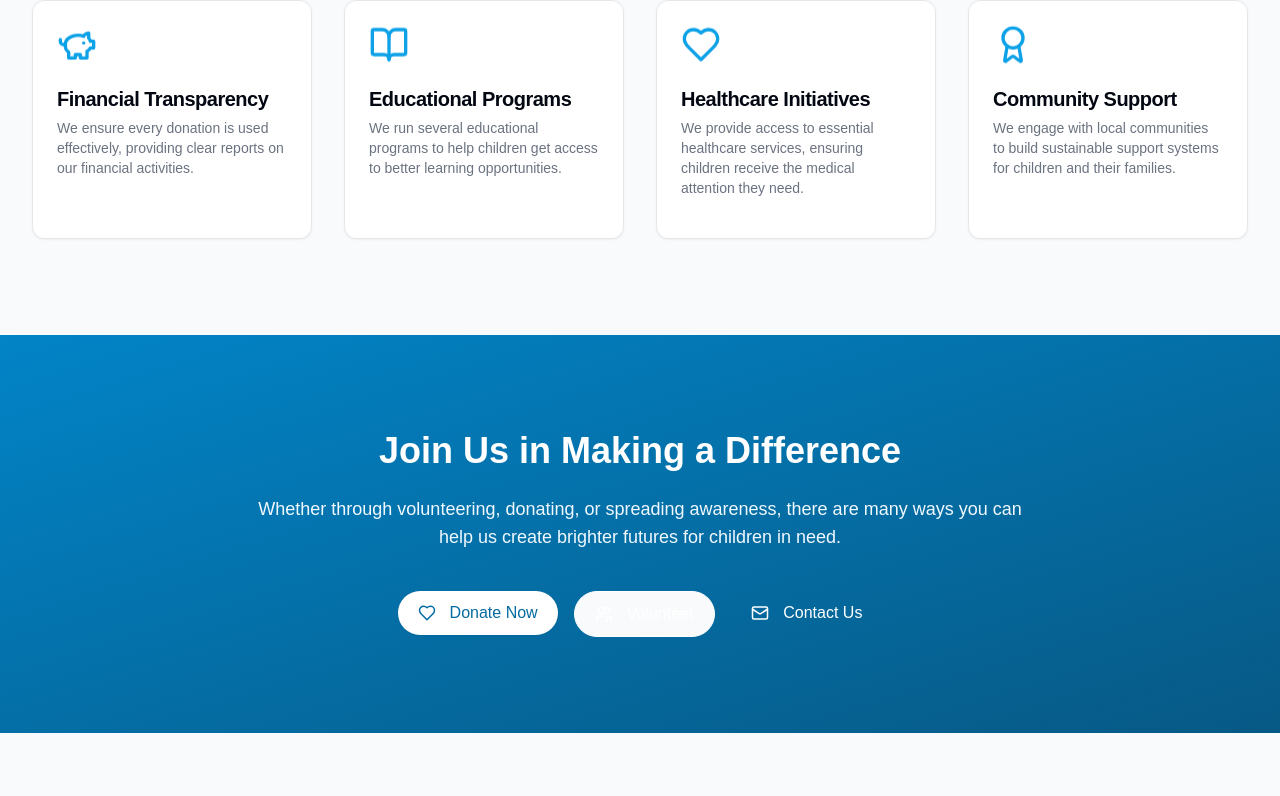
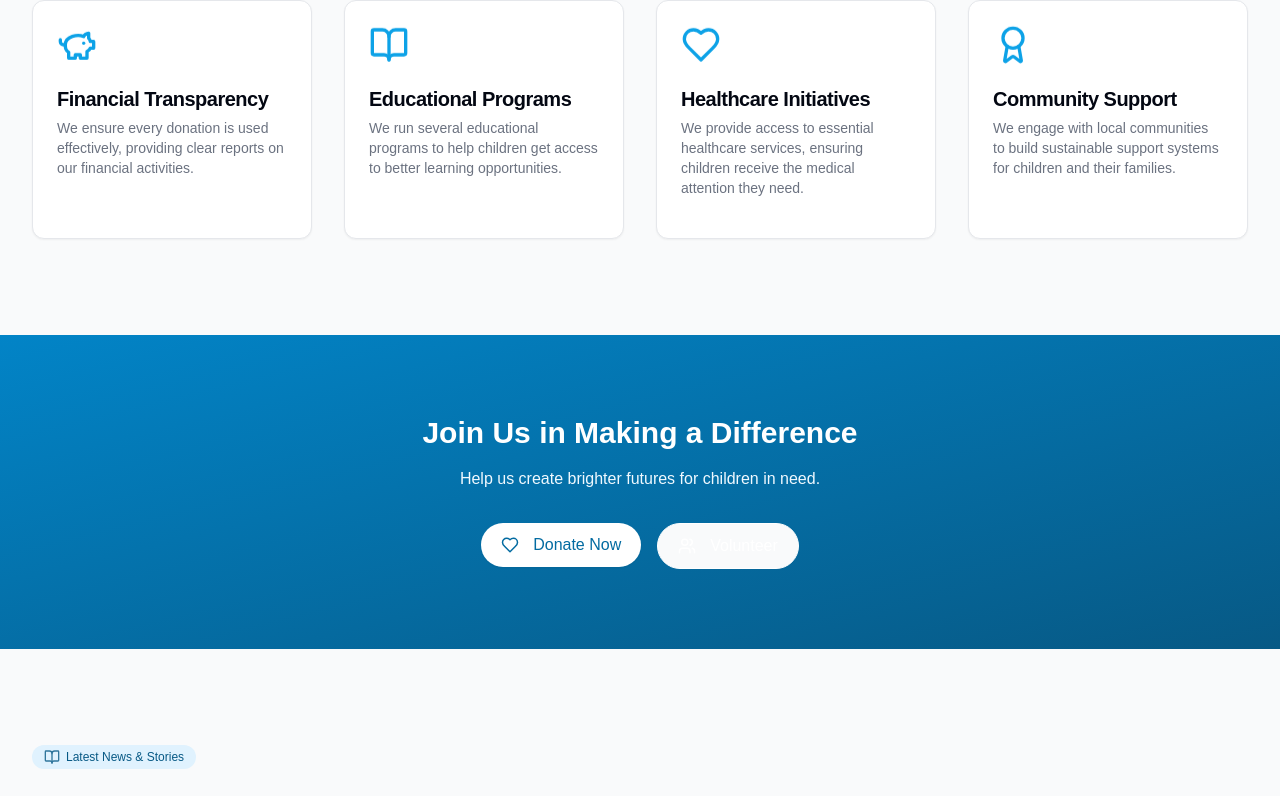
Before and after one commit to mugobe/nurturing-futures-project, a React (Vite) app: page / in a window 1280 px wide. Shown: the part 1976-2772 px from the top of the page. Built offline with nearby package versions, Linux system fonts and the light colour scheme.

Commit message:
Refactor: Simplify home page content
Remove campaign section and funds raised from campaigns.

```diff
--- a/src/components/home/ImpactSection.tsx
+++ b/src/components/home/ImpactSection.tsx
@@ -62,7 +62,8 @@ const ImpactSection = () => {
                 <CardDescription>{item.description}</CardDescription>
               </CardHeader>
               <CardContent>
-                {/* Empty content to satisfy the children requirement */}
+                {/* Adding children to satisfy the children requirement */}
+                <div></div>
               </CardContent>
             </Card>
           ))}
--- a/src/pages/Index.tsx
+++ b/src/pages/Index.tsx
@@ -5,7 +5,6 @@ import Footer from '@/components/layout/Footer';
 import Hero from '@/components/home/Hero';
 import MissionSection from '@/components/home/MissionSection';
 import ImpactSection from '@/components/home/ImpactSection';
-import CampaignSection from '@/components/home/CampaignSection';
 import BlogPreview from '@/components/home/BlogPreview';
 import { Heart, Mail, Users } from 'lucide-react';
 import Button from '@/components/shared/Button';
@@ -21,16 +20,16 @@ const Index = () => {
         <MissionSection />
         <ImpactSection />
 
-        {/* Call to Action Section */}
-        <section className="py-16 md:py-24 bg-gradient-to-br from-hope-600 to-hope-800 text-white">
+        {/* Call to Action Section - Simplified */}
+        <section className="py-16 md:py-20 bg-gradient-to-br from-hope-600 to-hope-800 text-white">
           <div className="container-custom text-center">
-            <div className="max-w-3xl mx-auto">
-              <h2 className="text-3xl md:text-4xl font-bold mb-6">
+            <div className="max-w-2xl mx-auto">
+              <h2 className="text-2xl md:text-3xl font-bold mb-4">
                 Join Us in Making a Difference
               </h2>
 
-              <p className="text-hope-50 mb-10 text-lg">
-                Whether through volunteering, donating, or spreading awareness, there are many ways you can help us create brighter futures for children in need.
+              <p className="text-hope-50 mb-8">
+                Help us create brighter futures for children in need.
               </p>
 
               <div className="flex flex-col sm:flex-row justify-center space-y-4 sm:space-y-0 sm:space-x-4">
@@ -59,25 +58,11 @@ const Index = () => {
                     Volunteer
                   </Button>
                 </Link>
-
-                <Link to="/contact">
-                  <Button
-                    variant="ghost"
-                    size="lg"
-                    rounded
-                    withIcon
-                    className="w-full sm:w-auto text-white hover:bg-white/10"
-                  >
-                    <Mail size={18} className="mr-1.5" />
-                    Contact Us
-                  </Button>
-                </Link>
               </div>
             </div>
           </div>
         </section>
 
-        <CampaignSection />
         <BlogPreview />
       </main>
 
```
